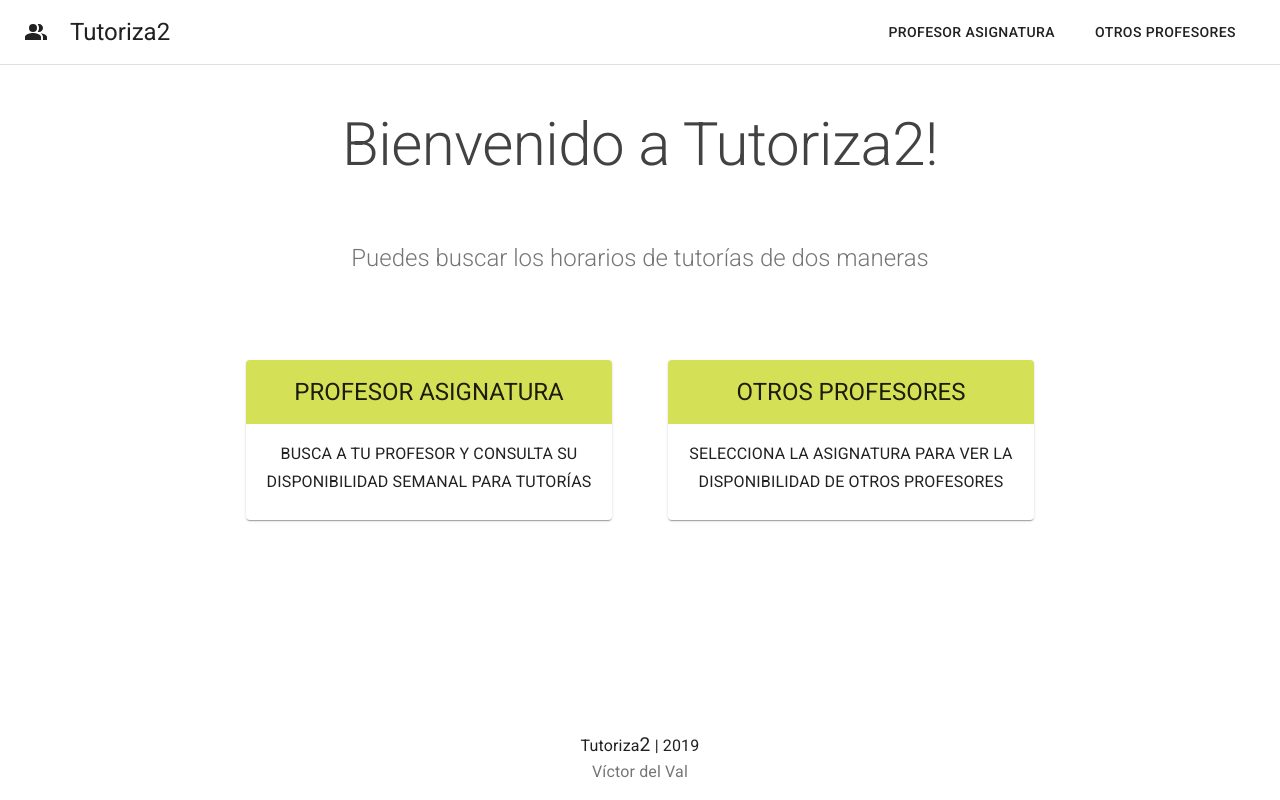
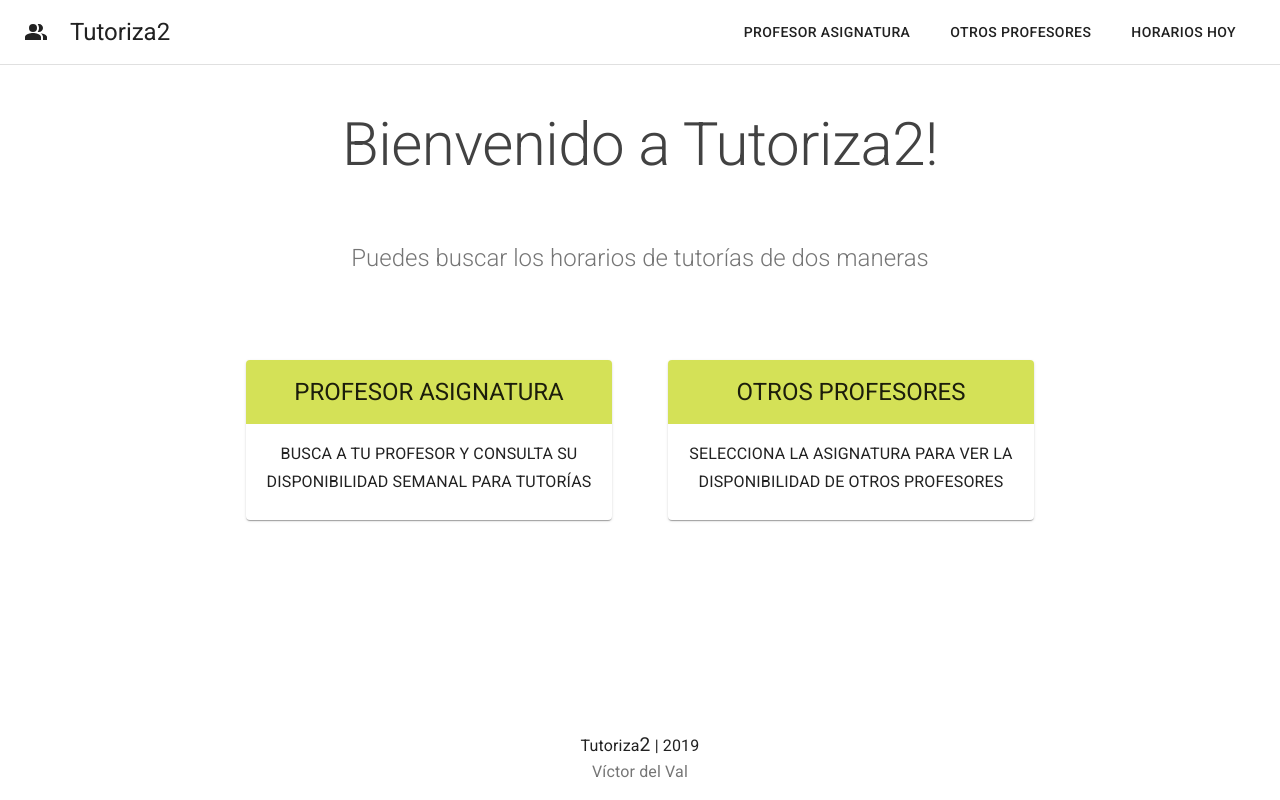
Before and after one commit to victordelval/frontend-react-hooks-and-testing, a React (Create React App) app: page / in a window 1280 px wide. Built offline with nearby package versions, Linux system fonts and the light colour scheme; data requests are answered from the project's data file.

Commit message:
Add route and inital page for available today

```diff
--- a/src/App.js
+++ b/src/App.js
@@ -5,6 +5,7 @@ import Layout from "./components/layout/layout";
 import Home from "./pages/home/home";
 import Professor from "./pages/professor/professor";
 import OtherProfessors from "./pages/otherProfessors/otherProfessors";
+import AvailableToday from "./pages/availableToday/availableToday";
 import NotFound from "./pages/notFound/notFound";
 
 import { AppConfig } from "./utils/config";
@@ -16,6 +17,7 @@ function App() {
         <Route exact path="/" component={Home} />
         <Route path={AppConfig.routes.subjectProfessor} component={Professor} />
         <Route path={AppConfig.routes.otherProfessors} component={OtherProfessors} />
+        <Route path={AppConfig.routes.availableToday} component={AvailableToday} />
         <Route path="*">
           <NotFound />
         </Route>
--- a/src/components/header/header.js
+++ b/src/components/header/header.js
@@ -81,6 +81,11 @@ function Header() {
               {AppConfig.header.linkToOtherProfessors}
             </Button>
           </NavLink>
+          <NavLink to={AppConfig.routes.availableToday}>
+            <Button color="primary" className={classes.link}>
+              {AppConfig.header.linkToAvailableToday}
+            </Button>
+          </NavLink>
         </nav>
       </Toolbar>
     </AppBar>
--- /dev/null
+++ b/src/pages/availableToday/availableToday.js
@@ -0,0 +1,122 @@
+import React, { useState, useEffect } from "react";
+import Typography from "@material-ui/core/Typography";
+import Container from "@material-ui/core/Container";
+import { makeStyles } from "@material-ui/core/styles";
+import Paper from "@material-ui/core/Paper";
+import Chip from "@material-ui/core/Chip";
+
+import { useData } from "../../data/data";
+import Selector from "../../components/selector/selector";
+import Timetable from "../../components/timetable/timetable";
+import Loader from "../../components/loader/loader";
+
+import { AppConfig } from "../../utils/config";
+
+const useStyles = makeStyles(theme => ({
+  floatRight: {
+    float: "right"
+  },
+  detail: {
+    padding: theme.spacing(3, 2)
+  },
+  lighter: {
+    fontWeight: "lighter"
+  }
+}));
+
+function AvailableToday() {
+  const classes = useStyles();
+  const { subjects, loading, getSupportProffessors, getProfessorArea } = useData() || false;
+  const [subject, setSubject] = useState(null);
+  const [area, setArea] = useState(null);
+  const [supportProfessors, setSupportProfessors] = useState([]);
+  const [availableSupport, setAvailableSupport] = useState(null);
+
+  useEffect(() => {
+    if (subject) {
+      prepareData(subject.professor);
+    }
+    // eslint-disable-next-line react-hooks/exhaustive-deps
+  }, [subject]);
+
+  const handleChange = e => {
+    setSubject(e.target.value);
+  };
+
+  const prepareData = professorId => {
+    setArea(getProfessorArea(professorId));
+    const areaProfessors = getSupportProffessors(professorId);
+    setSupportProfessors(areaProfessors);
+    setAvailableSupport(mergeSchedules(areaProfessors));
+  };
+
+  const mergeSchedules = areaProfessors => {
+    const schedules = {
+      lunes: [],
+      martes: [],
+      miércoles: [],
+      jueves: [],
+      viernes: []
+    };
+    areaProfessors.forEach(professor => {
+      Object.keys(professor.schedules).forEach(day => {
+        const professorDay = professor.schedules[day].map(timeObj => {
+          timeObj.professor = professor.name;
+          return timeObj;
+        });
+        schedules[day].push(...professorDay);
+      });
+    });
+    return schedules;
+  };
+
+  return (
+    <>
+      <Typography
+        variant="h6"
+        align="center"
+        color="textSecondary"
+        component="p"
+        className={classes.lighter}
+      >
+        {AppConfig.pages.availableToday.title}
+      </Typography>
+      <br />
+      <Container maxWidth="md" component="main">
+        <Selector
+          data={subjects}
+          selected={subject}
+          handleChange={handleChange}
+        />
+        <br />
+        <br />
+        {loading && <Loader type={"message"} />}
+        {subject && (
+          <Paper className={classes.detail}>
+            <Typography variant="h5" component="h3" className={classes.lighter}>
+              {subject.name}
+              <span className={classes.floatRight}>
+                <Chip label={area} variant="outlined" />
+              </span>
+            </Typography>
+            <br />
+            {supportProfessors.map(professor => (
+              <Typography
+                key={professor.name}
+                variant="body1"
+                className={classes.lighter}
+              >
+                {professor.name}
+              </Typography>
+            ))}
+            {availableSupport && (
+              <Timetable schedules={availableSupport} namedSlots />
+            )}
+          </Paper>
+        )}
+      </Container>
+    </>
+  );
+}
+
+export default AvailableToday;
--- a/src/utils/config.js
+++ b/src/utils/config.js
@@ -3,11 +3,13 @@ export const AppConfig = {
   serverDomain: "http://localhost:3004",
   routes: {
     subjectProfessor: "/profesor-asignatura",
-    otherProfessors: "/otros-profesores"
+    otherProfessors: "/otros-profesores",
+    availableToday: "/disponible-hoy"
   },
   header: {
     linkToSubjectProfessor: "Profesor asignatura",
-    linkToOtherProfessors: "Otros profesores"
+    linkToOtherProfessors: "Otros profesores",
+    linkToAvailableToday: "Horarios hoy"
   },
   pages: {
     home: {
@@ -27,6 +29,9 @@ export const AppConfig = {
     },
     otherProfessors: {
       title: "Selecciona una asignatura para ver la disponibilidad de otros profesores"
+    },
+    availableToday: {
+      title: "Selecciona una asignatura para ver la disponibilidad para hoy"
     }
   },
   loader: {
```
